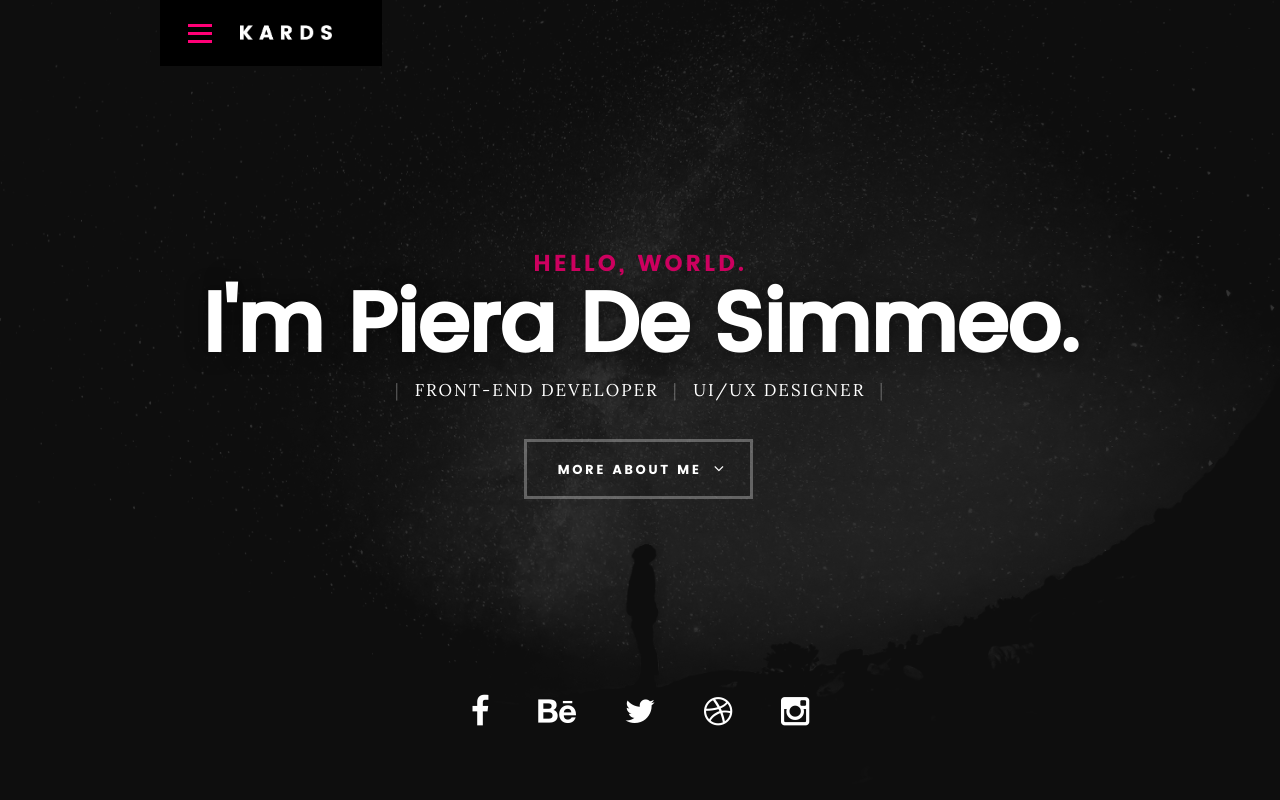
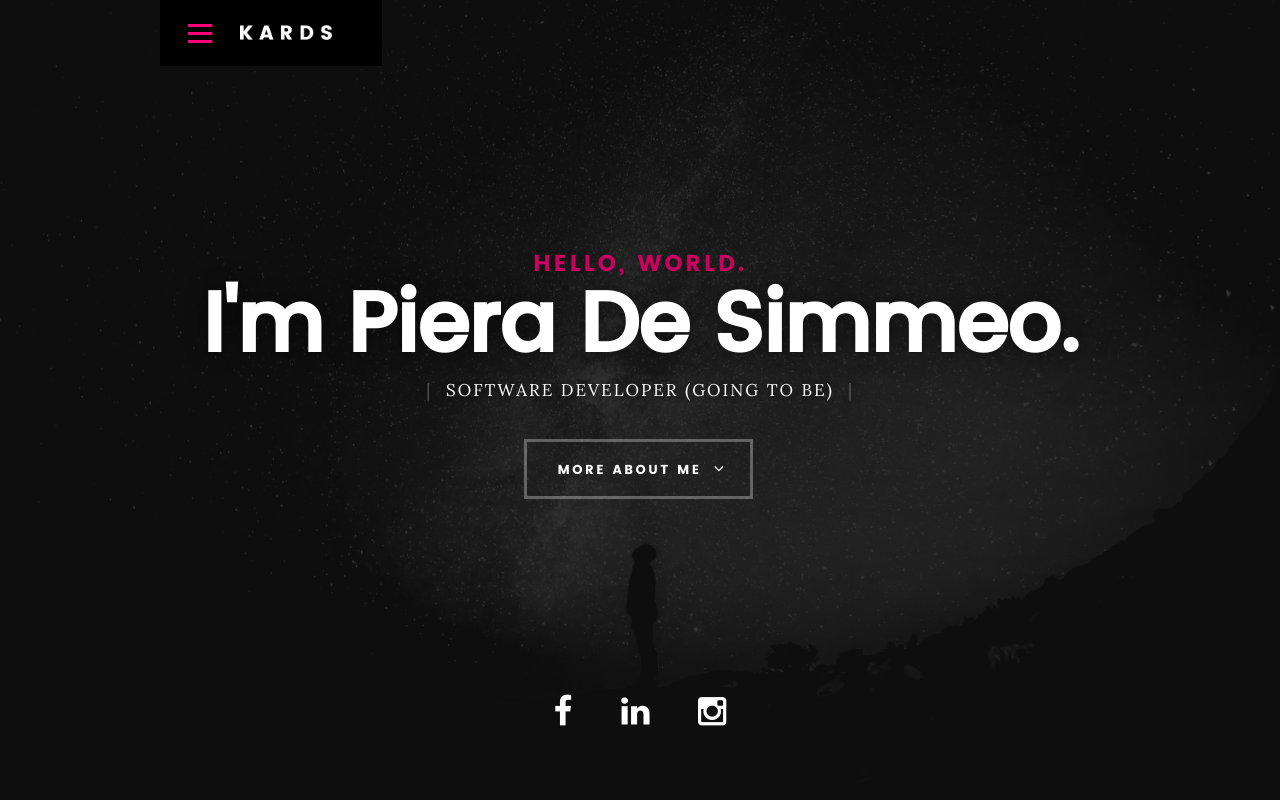
Before and after one commit to PieraD-lab/Portfolio, a plain HTML site: page index.html in a window 1280 px wide. Shown: the top 800 px of the page. Drawn offline with Linux system fonts and the light colour scheme; files whose address does not match are found by name.

Commit message:
Social modificati

```diff
--- a/index.html
+++ b/index.html
@@ -77,8 +77,7 @@
 	   			<h1>I'm Piera De Simmeo.</h1>
 
 	   			<p class="intro-position">
-	   				<span>Front-end Developer</span>
-	   				<span>UI/UX Designer</span>
+	   				<span>Software Developer (Going to be)</span>
 	   			</p>
 
 	   			<a class="button stroke smoothscroll" href="#about" title="">More About Me</a>
@@ -90,9 +89,7 @@
 
    	<ul class="intro-social">
          <li><a href="#"><i class="fa fa-facebook"></i></a></li>
-         <li><a href="#"><i class="fa fa-behance"></i></a></li>
-         <li><a href="#"><i class="fa fa-twitter"></i></a></li>
-         <li><a href="#"><i class="fa fa-dribbble"></i></a></li>
+         <li><a href="#"><i class="fa fa-linkedin"></i></a></li>
          <li><a href="#"><i class="fa fa-instagram"></i></a></li>
       </ul> <!-- /intro-social -->
 
```
